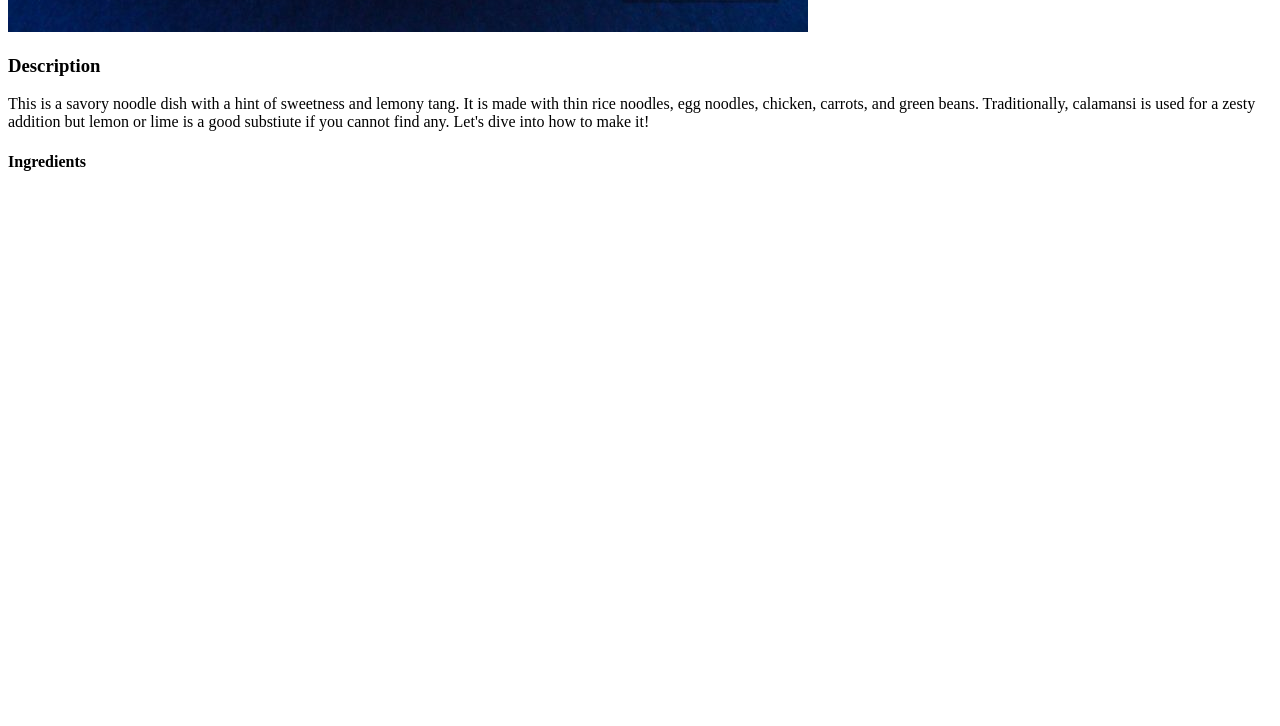
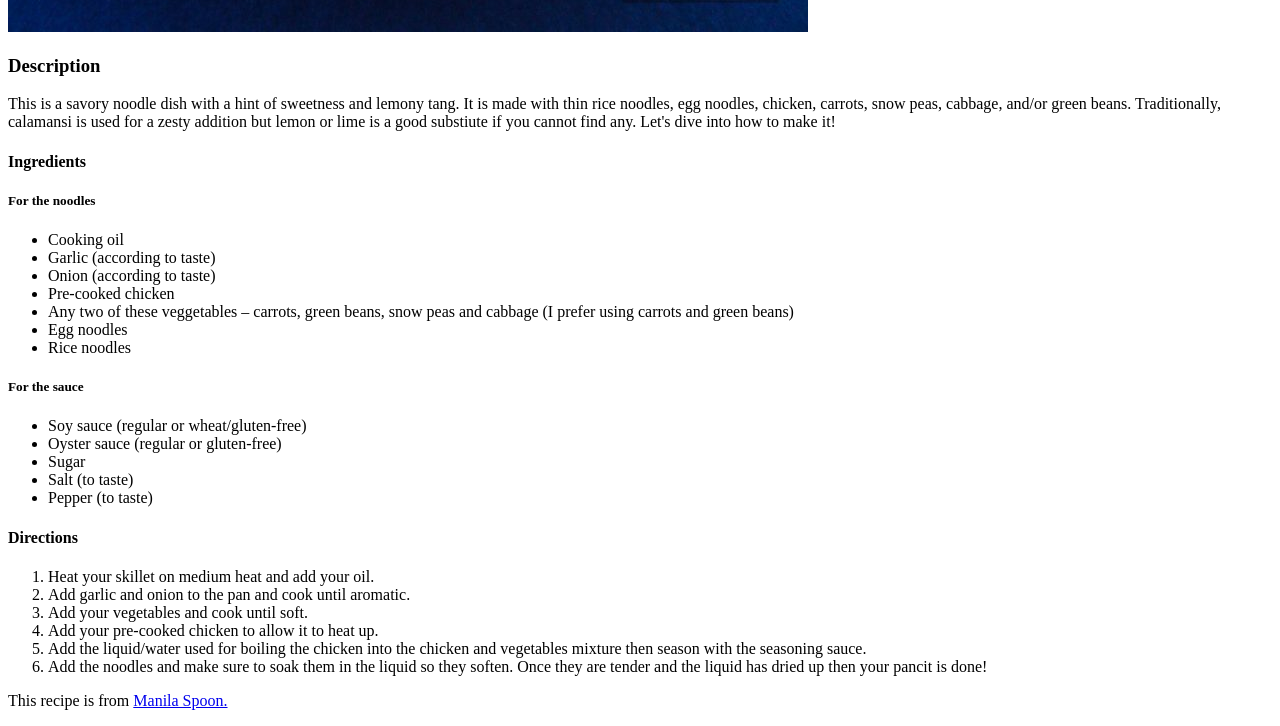
Before and after one commit to mrizon13/git-recipes, a plain HTML site: page recipes/pancit-canton.html in a window 1280 px wide. Shown: the part 1248-1974 px from the top of the page. Before the commit the page ends 1440 px from the top, so only its background shows below. Drawn offline with Linux system fonts and the light colour scheme; files whose address does not match are found by name.

Commit message:
Updated recipes for pancit canton and chicken adobo

```diff
--- a/recipes/pancit-canton.html
+++ b/recipes/pancit-canton.html
@@ -18,7 +18,7 @@
         </p>
 
         <p>
-            This is a savory noodle dish with a hint of sweetness and lemony tang. It is made with thin rice noodles, egg noodles, chicken, carrots, and green beans. Traditionally, calamansi is used for a zesty addition but lemon or lime is a good substiute if you cannot find any. Let's dive into how to make it!
+            This is a savory noodle dish with a hint of sweetness and lemony tang. It is made with thin rice noodles, egg noodles, chicken, carrots, snow peas, cabbage, and/or green beans. Traditionally, calamansi is used for a zesty addition but lemon or lime is a good substiute if you cannot find any. Let's dive into how to make it!
         </p>
 
         <p>
@@ -26,8 +26,52 @@
 
         </p>
 
+        <p>
+            <h5>For the noodles</h5>
+        </p>
+        <p>
+            <ul>
+                <li>Cooking oil</li>
+                <li>Garlic (according to taste)</li>
+                <li>Onion (according to taste)</li>
+                <li>Pre-cooked chicken</li>
+                <li>Any two of these veggetables – carrots, green beans, snow peas and cabbage (I prefer using carrots and green beans)</li>
+                <li>Egg noodles</li>
+                <li>Rice noodles</li>
+            </ul>
+        </p>
+        <p>
+            <h5>For the sauce</h5>
+        </p>
 
+        <p>
+            <ul>
+                <li>Soy sauce (regular or wheat/gluten-free)</li>
+                <li>Oyster sauce (regular or gluten-free)</li>
+                <li>Sugar</li>
+                <li>Salt (to taste)</li>
+                <li>Pepper (to taste)</li>
+            </ul>
+        </p>
 
+        <p>
+            <h4>Directions</h4>
+        </p>
+
+        <p>
+            <ol>
+                <li>Heat your skillet on medium heat and add your oil. </li>
+                <li>Add garlic and onion to the pan and cook until aromatic.</li>
+                <li>Add your vegetables and cook until soft.</li>
+                <li>Add your pre-cooked chicken to allow it to heat up.</li>
+                <li>Add the liquid/water used for boiling the chicken into the chicken and vegetables mixture then season with the seasoning sauce.</li>
+                <li>Add the noodles and make sure to soak them in the liquid so they soften. Once they are tender and the liquid has dried up then your pancit is done!</li>
+            </ol>
+        </p>
+
+        <p>
+        This recipe is from <a href="https://www.manilaspoon.com/2012/08/pansit-philippine-noodle-dish.html"> Manila Spoon.</a>
+        </p>
 
 
 </html>
```
Also changed, not shown: index.html (+1 -0 lines), recipes/chicken-adobo.html (+1 -1 lines), 2 other files.
